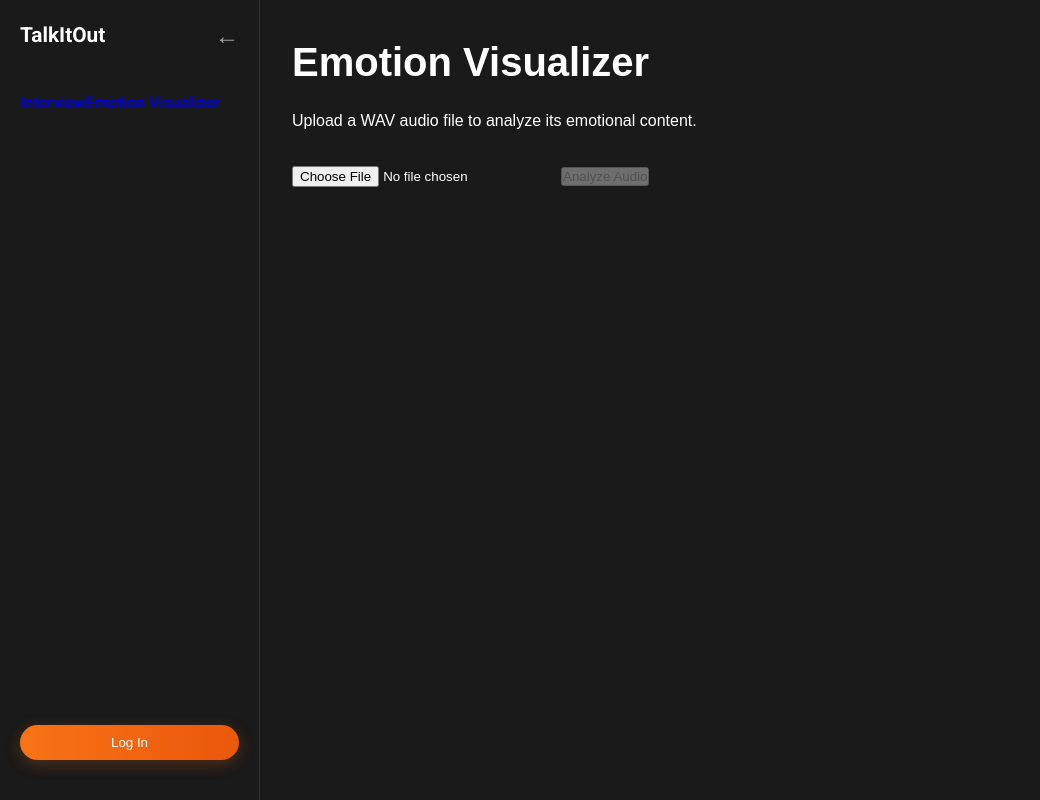
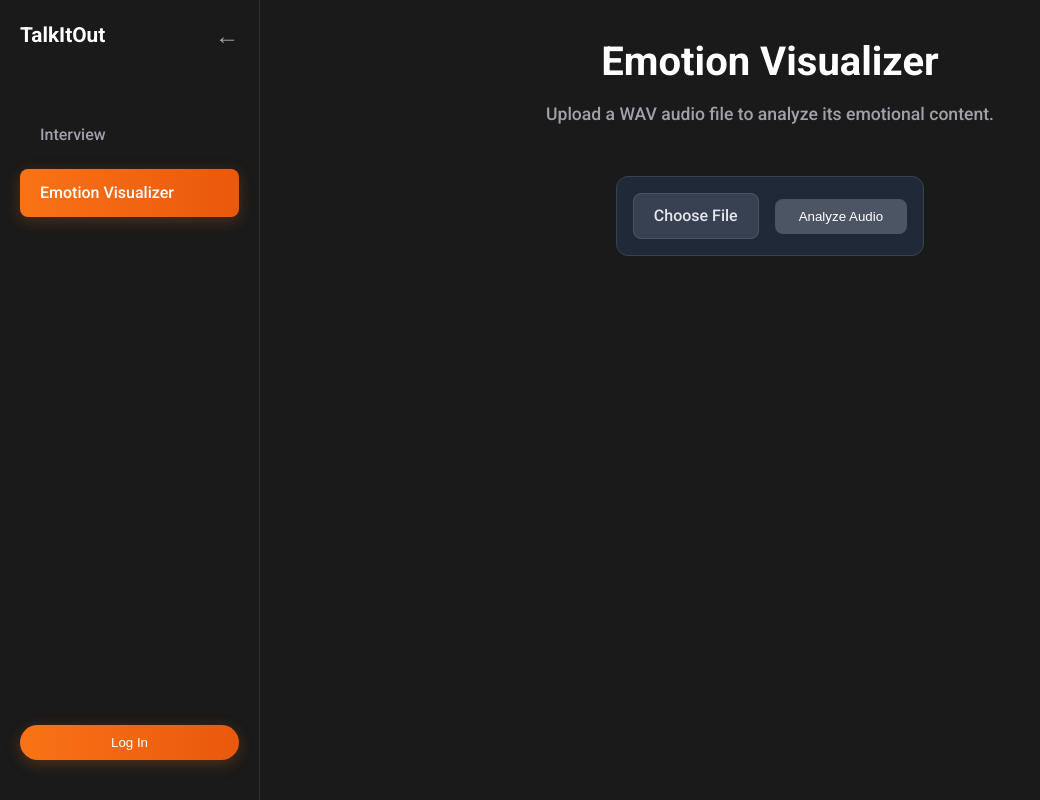
Before and after one commit to oktopuslinky/hackuta2025, a React (Vite) app in the folder frontend/: page /visualizer in a window 1280 px wide. Shown: the whole page, without its empty margins (0-1040 px from the left). Built offline with nearby package versions, Linux system fonts and the light colour scheme; no server answers.

Commit message:
Fixed button routing + changed sidebar UI and EV

```diff
--- a/frontend/package.json
+++ b/frontend/package.json
@@ -31,16 +31,20 @@
   },
   "devDependencies": {
     "@eslint/js": "^9.36.0",
+    "@tailwindcss/postcss": "^4.1.14",
     "@types/audiobuffer-to-wav": "^1.0.4",
     "@types/node": "^24.6.0",
     "@types/react": "^19.1.16",
     "@types/react-dom": "^19.1.9",
     "@vitejs/plugin-react": "^5.0.4",
+    "autoprefixer": "^10.4.21",
     "eslint": "^9.36.0",
     "eslint-plugin-react": "^7.37.5",
     "eslint-plugin-react-hooks": "^5.2.0",
     "eslint-plugin-react-refresh": "^0.4.22",
     "globals": "^16.4.0",
+    "postcss": "^8.5.6",
+    "tailwindcss": "^4.1.14",
     "typescript": "~5.9.3",
     "typescript-eslint": "^8.45.0",
     "vite": "^7.1.7"
--- /dev/null
+++ b/frontend/src/components/EmotionVisualizer.css
@@ -0,0 +1,111 @@
+.visualizer-container {
+  display: flex;
+  flex-direction: column;
+  align-items: center;
+  padding: 2rem;
+  width: 100%;
+  max-width: 1200px;
+  margin: 0 auto;
+  color: #e5e7eb;
+}
+
+.visualizer-header {
+  text-align: center;
+  margin-bottom: 2rem;
+}
+
+.visualizer-header h1 {
+  font-size: 2.5rem;
+  font-weight: bold;
+  color: white;
+  margin-bottom: 0.5rem;
+}
+
+.visualizer-header p {
+  font-size: 1.1rem;
+  color: #a1a1aa;
+}
+
+.controls-container {
+  display: flex;
+  align-items: center;
+  gap: 1rem;
+  margin-bottom: 2rem;
+  background-color: #1f2937;
+  padding: 1rem;
+  border-radius: 12px;
+  border: 1px solid #374151;
+}
+
+input[type="file"] {
+  display: none;
+}
+
+.custom-file-upload {
+  border: 1px solid #4b5563;
+  display: inline-block;
+  padding: 10px 20px;
+  cursor: pointer;
+  border-radius: 8px;
+  background-color: #374151;
+  color: #e5e7eb;
+  font-weight: 500;
+  transition: background-color 0.3s;
+  white-space: nowrap;
+  overflow: hidden;
+  text-overflow: ellipsis;
+  max-width: 200px;
+}
+
+.custom-file-upload:hover {
+  background-color: #4b5563;
+}
+
+.analyze-button {
+  padding: 10px 24px;
+  border-radius: 8px;
+  background: linear-gradient(to right, #f97316, #ea580c);
+  color: white;
+  font-weight: 500;
+  border: none;
+  cursor: pointer;
+  transition: all 0.3s;
+  box-shadow: 0 4px 15px rgba(249, 115, 22, 0.25);
+}
+
+.analyze-button:hover {
+  transform: scale(1.05);
+  box-shadow: 0 6px 20px rgba(249, 115, 22, 0.4);
+}
+
+.analyze-button:disabled {
+  background: #4b5563;
+  cursor: not-allowed;
+  transform: none;
+  box-shadow: none;
+}
+
+.error-message {
+  color: #ef4444;
+  margin-bottom: 1rem;
+  background-color: rgba(239, 68, 68, 0.1);
+  padding: 1rem;
+  border-radius: 8px;
+  border: 1px solid #ef4444;
+  width: 100%;
+  text-align: center;
+}
+
+.loading-message {
+  font-size: 1.2rem;
+  color: #a1a1aa;
+}
+
+.plot-container {
+  width: 100%;
+  height: 800px;
+  background-color: #ffffff;
+  border-radius: 12px;
+  padding: 1rem;
+  box-shadow: 0 10px 25px rgba(0, 0, 0, 0.1);
+}
--- a/frontend/src/components/EmotionVisualizer.tsx
+++ b/frontend/src/components/EmotionVisualizer.tsx
@@ -2,6 +2,7 @@ import React, { useState } from "react";
 import Plot from "react-plotly.js";
 import type { Data, Layout } from 'plotly.js';
 import { analyzeConversationEmotion } from '../emotionalToneDetection';
+import './EmotionVisualizer.css';
 
 // Helper to calculate a simple moving average for the volume envelope
 function movingAverage(data: Float32Array, windowSize: number): Float32Array {
@@ -190,32 +191,39 @@ export default function EmotionVisualizer() {
   };
 
   return (
-    <div style={{ padding: '2rem', fontFamily: 'sans-serif' }}>
+    <div className="visualizer-container">
+      <div className="visualizer-header">
         <h1>Emotion Visualizer</h1>
         <p>Upload a WAV audio file to analyze its emotional content.</p>
+      </div>
 
-      <div style={{ margin: '2rem 0', display: 'flex', alignItems: 'center', gap: '1rem' }}>
-        <input type="file" accept=".wav,audio/wav" onChange={handleFileChange} />
-        <button onClick={handleAnalyzeClick} disabled={!selectedFile || status === 'loading'}>
+      <div className="controls-container">
+        <label htmlFor="file-upload" className="custom-file-upload">
+          {selectedFile ? selectedFile.name : 'Choose File'}
+        </label>
+        <input id="file-upload" type="file" accept=".wav,audio/wav" onChange={handleFileChange} />
+        <button onClick={handleAnalyzeClick} disabled={!selectedFile || status === 'loading'} className="analyze-button">
           {status === 'loading' ? 'Analyzing...' : 'Analyze Audio'}
         </button>
       </div>
 
       {status === 'error' && (
-        <div style={{ color: 'red', marginBottom: '1rem' }}>
+        <div className="error-message">
           <strong>Error:</strong> {error}
         </div>
       )}
 
-      {status === 'loading' && <p>Loading visualization...</p>}
+      {status === 'loading' && <p className="loading-message">Loading visualization...</p>}
 
       {plotData && (
+        <div className="plot-container">
           <Plot
             data={plotData}
             layout={plotLayout}
             config={{ responsive: true }}
-          style={{ width: "100%", height: "800px" }}
+            style={{ width: "100%", height: "100%" }}
           />
+        </div>
       )}
     </div>
   );
--- a/frontend/src/components/Sidebar.css
+++ b/frontend/src/components/Sidebar.css
@@ -107,3 +107,33 @@
   justify-content: center;
   margin-bottom: 0;
 }
+
+.sidebar-nav {
+  display: flex;
+  flex-direction: column;
+  gap: 10px;
+  margin-top: 20px;
+}
+
+.nav-link {
+  color: #a1a1aa;
+  text-decoration: none;
+  padding: 12px 20px;
+  border-radius: 8px;
+  transition: background-color 0.3s, color 0.3s;
+  font-weight: 500;
+  display: flex;
+  align-items: center;
+  gap: 12px;
+}
+
+.nav-link:hover {
+  background-color: rgba(255, 255, 255, 0.05);
+  color: white;
+}
+
+.nav-link.active {
+  background: linear-gradient(to right, #f97316, #ea580c);
+  color: white;
+  box-shadow: 0 4px 15px rgba(249, 115, 22, 0.25);
+}
--- a/frontend/src/components/Sidebar.tsx
+++ b/frontend/src/components/Sidebar.tsx
@@ -1,6 +1,6 @@
 import React from 'react';
 import { useAuth0 } from '@auth0/auth0-react';
-import { Link } from 'react-router-dom';
+import { NavLink } from 'react-router-dom';
 import './Sidebar.css';
 
 interface SidebarProps {
@@ -34,8 +34,8 @@ const Sidebar: React.FC<SidebarProps> = ({ isCollapsed, toggleSidebar }) => {
 
           <div className="sidebar-content">
             <nav className="sidebar-nav">
-              <Link to="/interview" className="nav-link">Interview</Link>
-              <Link to="/visualizer" className="nav-link">Emotion Visualizer</Link>
+              <NavLink to="/interview" className="nav-link">Interview</NavLink>
+              <NavLink to="/visualizer" className="nav-link">Emotion Visualizer</NavLink>
             </nav>
           </div>
 
--- a/frontend/vite.config.ts
+++ b/frontend/vite.config.ts
@@ -1,7 +1,7 @@
 import { defineConfig } from 'vite'
 import react from '@vitejs/plugin-react'
-import tailwindcss from 'tailwindcss' // Add this
 
+// ✅ Tailwind is handled by PostCSS, not here
 export default defineConfig({
-  plugins: [react(), tailwindcss()],
+  plugins: [react()],
 })
```
Also changed, not shown: frontend/src/components/InterviewScreen.tsx (+35 -46 lines), 1 other file (tests, documents, lock files or other folders). Lines whose indentation alone changed are shown as unchanged.
